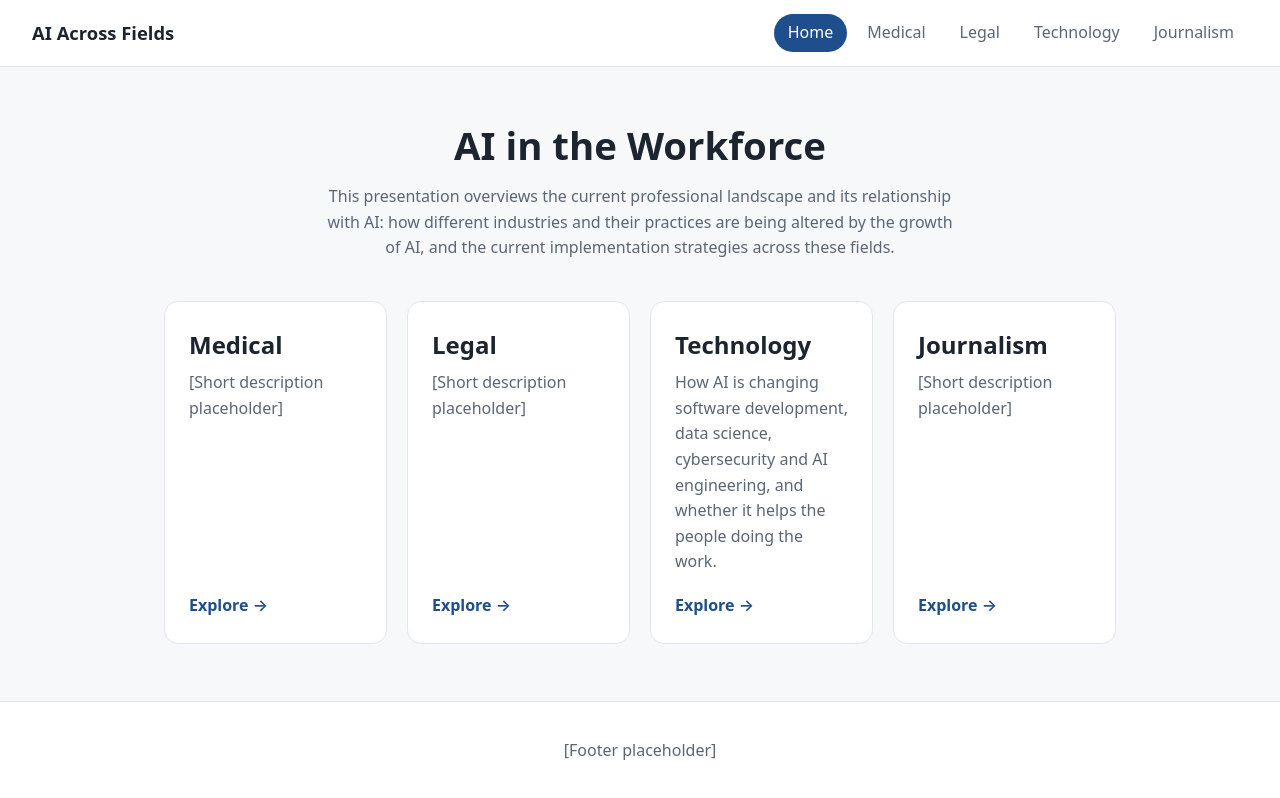
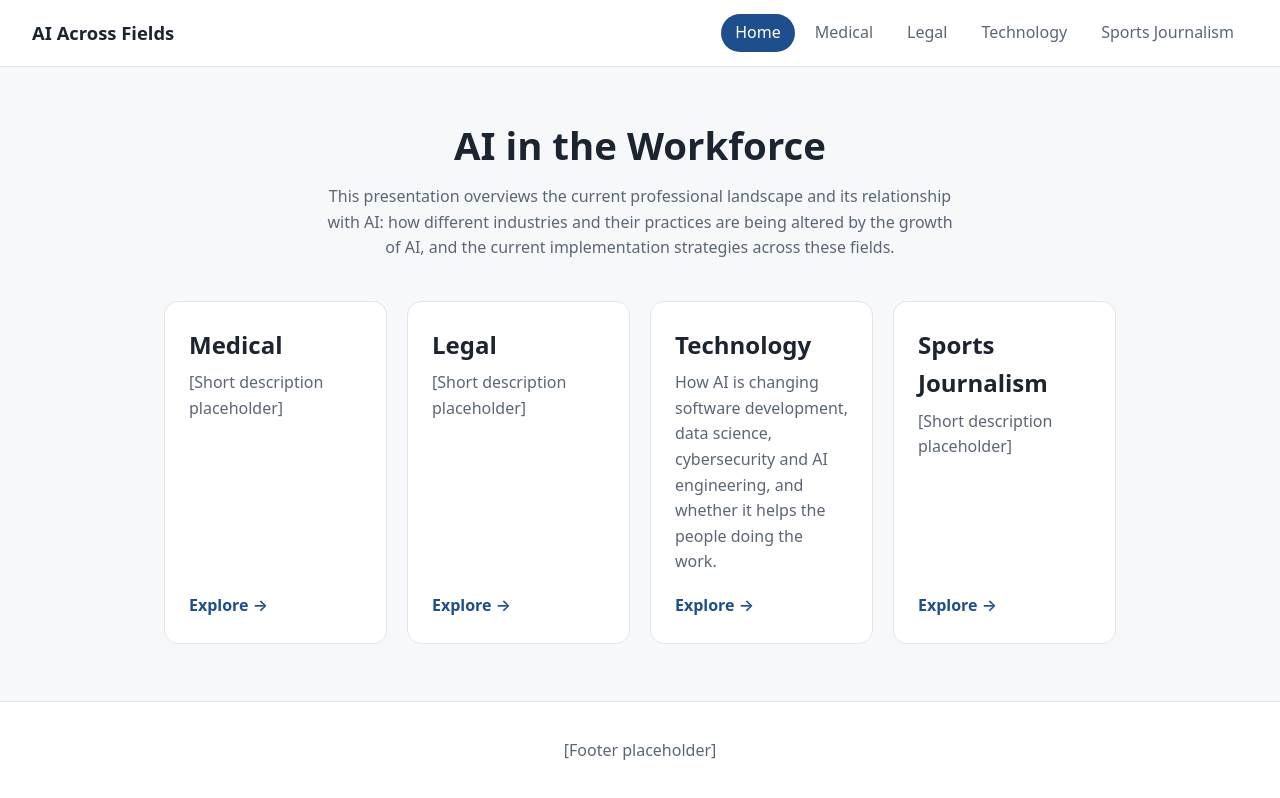
Before and after one commit to ajurczenia4219/ai-across-fields-site, a plain HTML site: page index.html in a window 1280 px wide. Drawn offline with Linux system fonts and the light colour scheme.

Commit message:
Update Journalism link to Sports Journalism

```diff
--- a/index.html
+++ b/index.html
@@ -9,7 +9,7 @@
 <body>
 <header class="site-header">
 <a class="brand" href="index.html">AI Across Fields</a>
-<nav><a href="index.html" class="active">Home</a><a href="medical.html">Medical</a><a href="legal.html">Legal</a><a href="technology.html">Technology</a><a href="journalism.html">Journalism</a></nav>
+<nav><a href="index.html" class="active">Home</a><a href="medical.html">Medical</a><a href="legal.html">Legal</a><a href="technology.html">Technology</a><a href="journalism.html">Sports Journalism</a></nav>
 </header>
 <main>
 <section class="hero">
@@ -20,7 +20,7 @@
 <a class="card" href="medical.html"><h2>Medical</h2><p>[Short description placeholder]</p><span class="go">Explore &rarr;</span></a>
 <a class="card" href="legal.html"><h2>Legal</h2><p>[Short description placeholder]</p><span class="go">Explore &rarr;</span></a>
 <a class="card" href="technology.html"><h2>Technology</h2><p>How AI is changing software development, data science, cybersecurity and AI engineering, and whether it helps the people doing the work.</p><span class="go">Explore &rarr;</span></a>
-<a class="card" href="journalism.html"><h2>Journalism</h2><p>[Short description placeholder]</p><span class="go">Explore &rarr;</span></a>
+<a class="card" href="journalism.html"><h2>Sports Journalism</h2><p>[Short description placeholder]</p><span class="go">Explore &rarr;</span></a>
 </section>
 </main>
 <footer class="site-footer"><p>[Footer placeholder]</p></footer>
```
